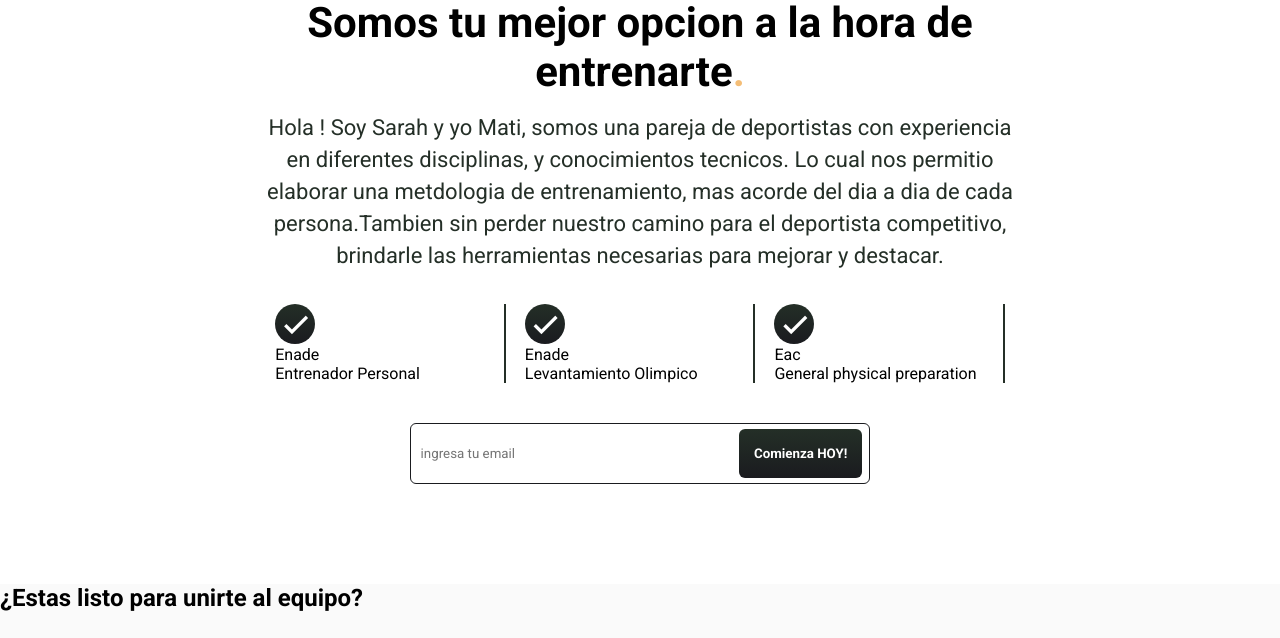
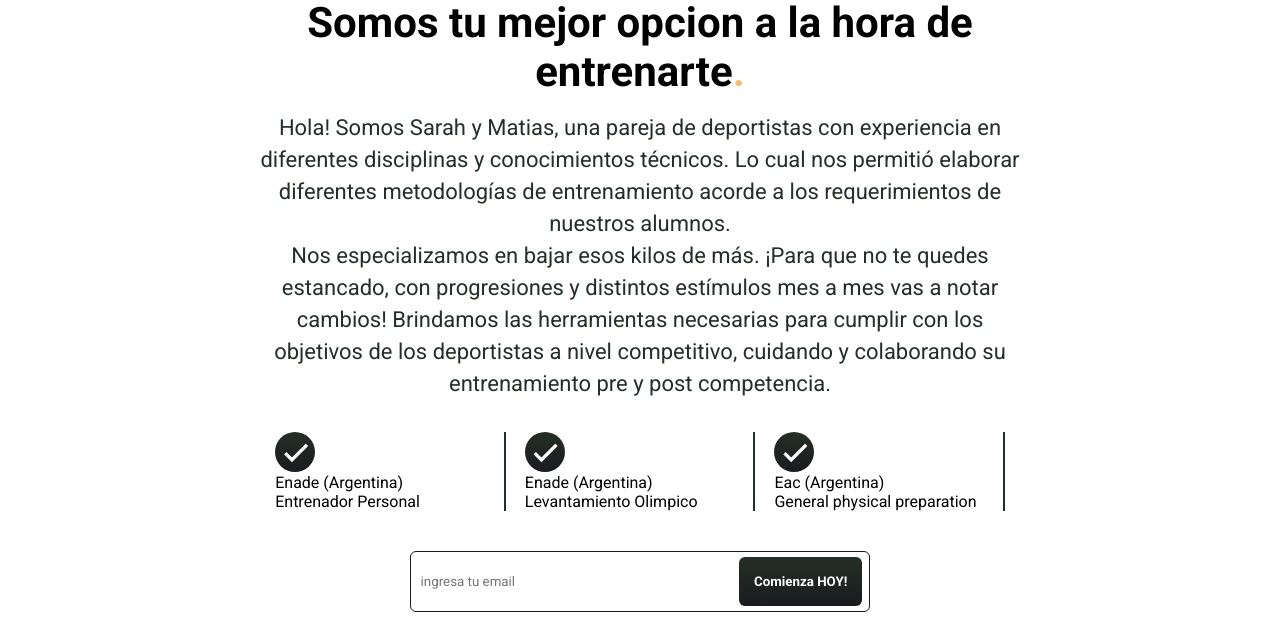
Before and after one commit to MSIFE/MSIFE.github.io, a plain HTML site: page index.html in a window 1280 px wide. Shown: the part 3050-3688 px from the top of the page. Drawn offline with nearby package versions, Linux system fonts and the light colour scheme.

Commit message:
cambios texto

```diff
--- a/css/estilo.css
+++ b/css/estilo.css
@@ -369,6 +369,7 @@ body{
 }
 
 .socialmedia_icon{
+    text-decoration: none;
     font-size: 18px;
     margin-right: 30px;
     display: inline-block;
--- a/index.html
+++ b/index.html
@@ -131,14 +131,18 @@
     </section>
     <section id="somos" class="email container container--modifire">
         <h2 class="subtitle subtitle--modifire">Somos tu mejor opcion a la hora de entrenarte<span class="point">.</span></h2>
-        <p class="copy_section copy_section--modifire">Hola ! Soy Sarah y yo Mati, somos una pareja de deportistas con experiencia en diferentes disciplinas, y conocimientos tecnicos. Lo cual nos permitio elaborar una metdologia de entrenamiento, mas acorde del dia a dia de cada persona.Tambien sin perder nuestro camino para el deportista competitivo, brindarle las herramientas necesarias para mejorar y destacar.</p>
+        <p class="copy_section copy_section--modifire">Hola!
+            Somos Sarah y Matias, una pareja de deportistas con experiencia en diferentes disciplinas y conocimientos técnicos. Lo cual nos permitió elaborar diferentes metodologías de entrenamiento acorde a los requerimientos de nuestros alumnos. <br>
+            Nos especializamos en bajar esos kilos de más. ¡Para que no te quedes estancado, con progresiones y distintos estímulos mes a mes vas a notar cambios!
+
+            Brindamos las herramientas necesarias para cumplir con los objetivos de los deportistas a nivel competitivo, cuidando y colaborando su entrenamiento pre y post competencia.</p>
 
         <div class="check">
             <div class="check_item">
                 <div class="check_number">
                     <i class='bx bx-check'></i>
                     <br>
-                    <p class="check_number"> Enade</p>
+                    <p class="check_number"> Enade (Argentina)</p>
                     <p class="check_copy">Entrenador Personal</p>
                 </div>
             </div>
@@ -147,7 +151,7 @@
                 <div class="check_number">
                     <i class='bx bx-check'></i>
                     <br>
-                    <p class="check_number"> Enade</p>
+                    <p class="check_number"> Enade (Argentina)</p>
                     <p class="check_copy">Levantamiento Olimpico</p>
                 </div>
             </div>
@@ -155,7 +159,7 @@
                 <div class="check_number">
                     <i class='bx bx-check'></i>
                     <br>
-                    <p class="check_number"> Eac</p>
+                    <p class="check_number"> Eac (Argentina)</p>
                     <p class="check_copy">General physical preparation</p>
                 </div>
             </div>
```
